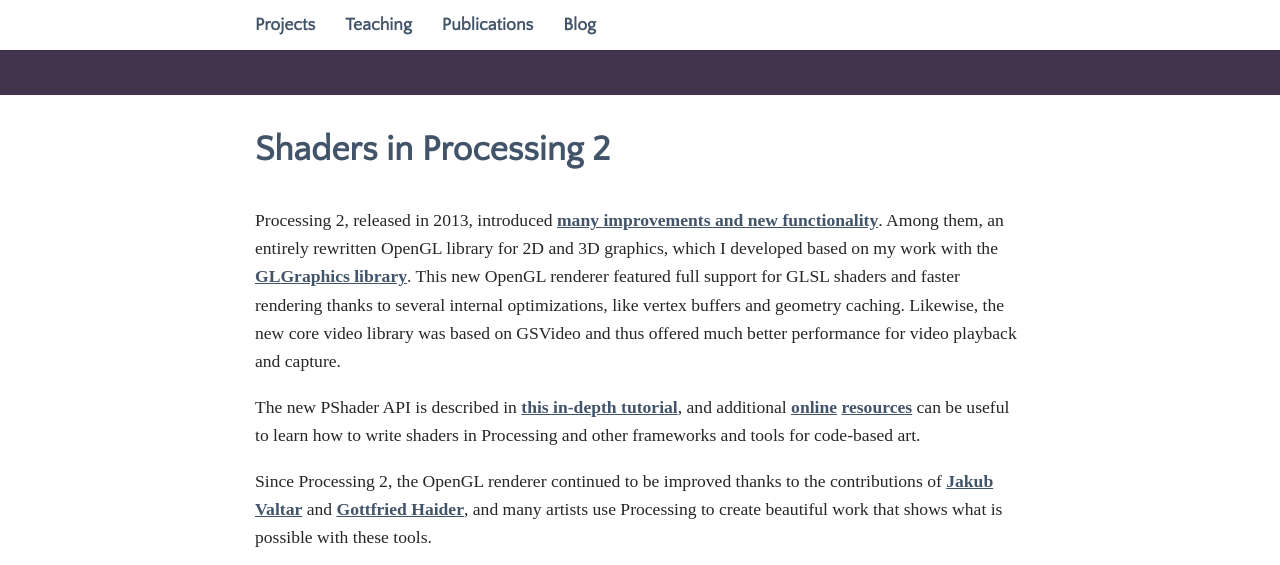
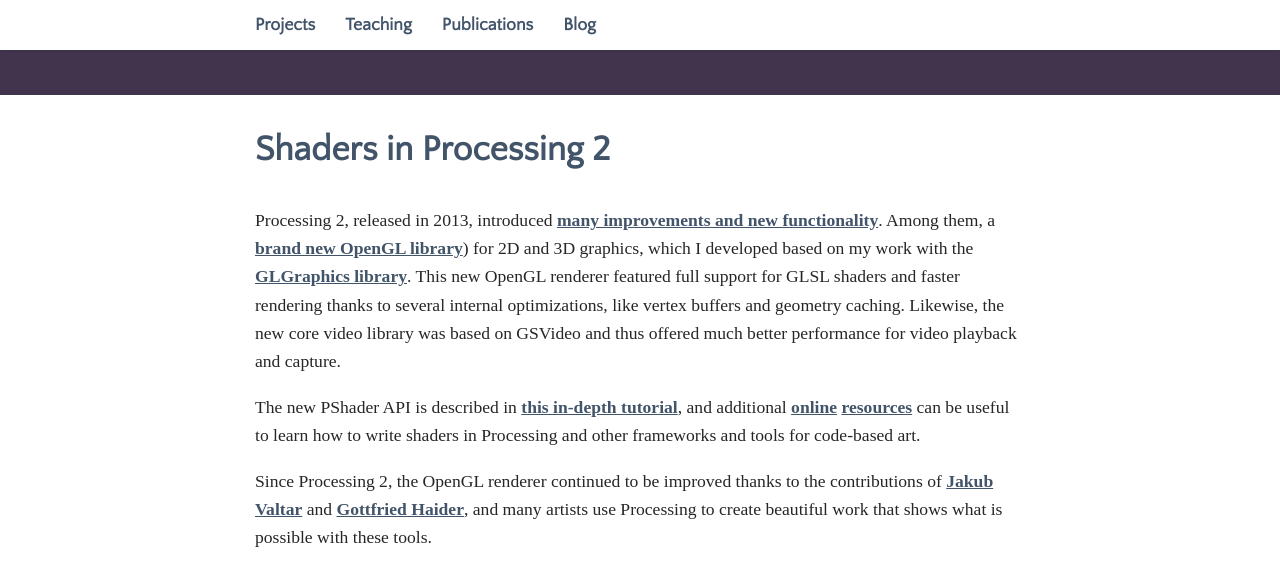
Before and after one commit to codeanticode/andrescolubri.net, a Jekyll site: the page built from collections/_projects/15_p5shaders.md, in a window 1280 px wide and 900 px high, cut to the strip 0-565 px from the top of the window. Built offline with Jekyll 4.4.1, drawn with Linux system fonts in a browser that asks for light colours; some web fonts are replaced.

Commit message:
added some links

```diff
--- a/collections/_projects/15_p5shaders.md
+++ b/collections/_projects/15_p5shaders.md
@@ -6,7 +6,7 @@
 permalink: /projects/p5shaders
 ---
 
-Processing 2, released in 2013, introduced [many improvements and new functionality](https://www.wired.com/2013/06/processing-2-0-released/){:target="_blank"}. Among them, an entirely rewritten OpenGL library for 2D and 3D graphics, which I developed based on my work with the [GLGraphics library]({{ site.url }}/projects/p5glggsv){:target="_blank"}. This new OpenGL renderer featured full support for GLSL shaders and faster rendering thanks to several internal optimizations, like vertex buffers and geometry caching. Likewise, the new core video library was based on GSVideo and thus offered much better performance for video playback and capture.
+Processing 2, released in 2013, introduced [many improvements and new functionality](https://www.wired.com/2013/06/processing-2-0-released/){:target="_blank"}. Among them, a [brand new OpenGL library](http://portfolio.andrescolubri.net/articles/siggraph2012_processing2_colubri_fry.pdf){:target="_blank"}) for 2D and 3D graphics, which I developed based on my work with the [GLGraphics library]({{ site.url }}/projects/p5glggsv){:target="_blank"}. This new OpenGL renderer featured full support for GLSL shaders and faster rendering thanks to several internal optimizations, like vertex buffers and geometry caching. Likewise, the new core video library was based on GSVideo and thus offered much better performance for video playback and capture.
 
 The new PShader API is described in [this in-depth tutorial](https://processing.org/tutorials/pshader/){:target="_blank"}, and additional [online](http://genekogan.com/works/processing-shader-examples/){:target="_blank"} [resources](https://thebookofshaders.com/){:target="_blank"} can be useful to learn how to write shaders in Processing and other frameworks and tools for code-based art.
 
```
Also changed, not shown: collections/_projects/04_p5glggsv.md (+1 -1 lines), collections/_projects/16_domeproj.md (+1 -1 lines).
